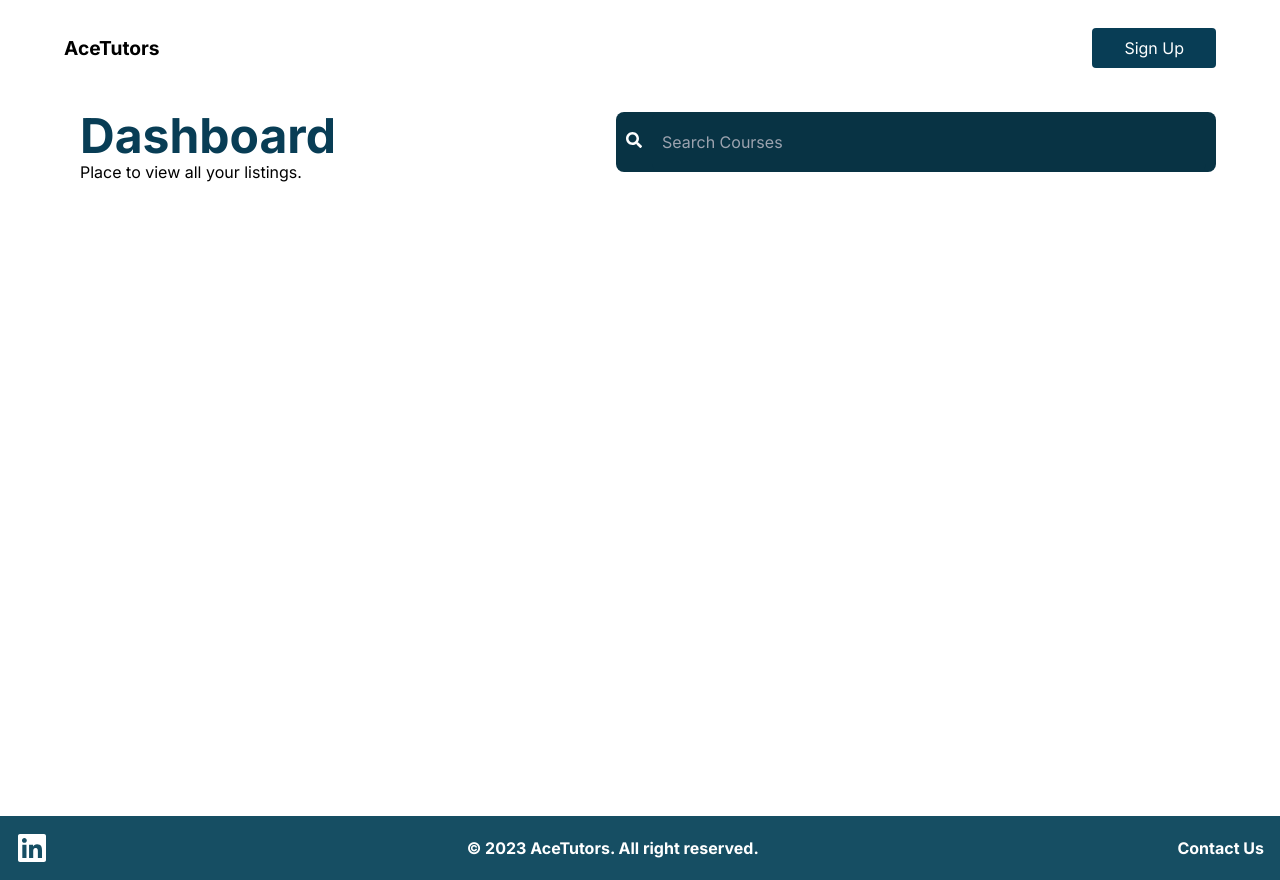
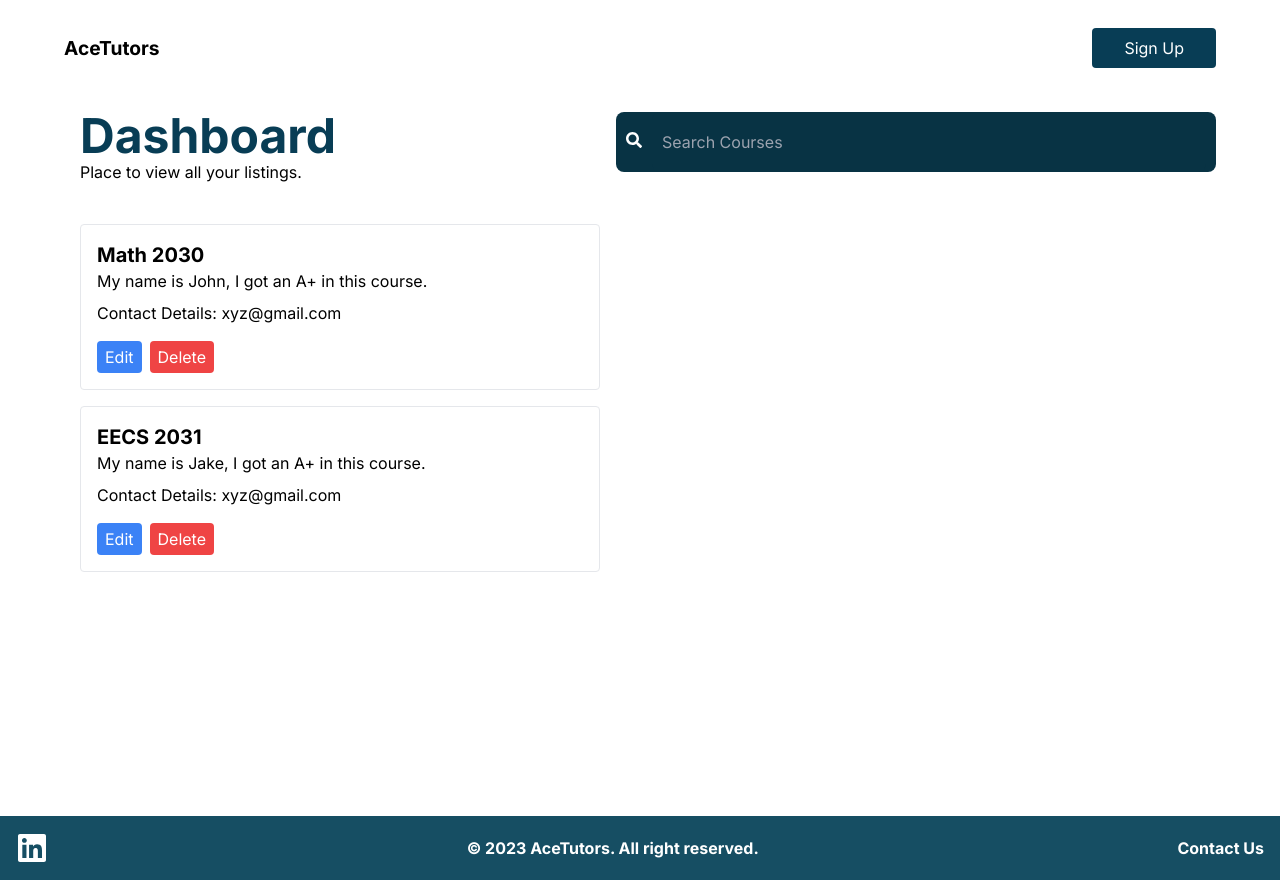
Before and after one commit to ArjunSasidaran/AceTutors, a Next.js app: page /afterauthpagetutor in a window 1280 px wide. Built offline with nearby package versions, Linux system fonts and the light colour scheme.

Commit message:
Search bar and dashboard

```diff
--- /dev/null
+++ b/pages/afterauthpagetutor/Box.js
@@ -0,0 +1,26 @@
+// Box.js
+import React from "react";
+
+const Box = ({ coursename, bio, details, onEdit, onDelete }) => (
+  <div className="mb-4 p-4 border rounded">
+    <h2 className="text-xl font-bold">{coursename}</h2>
+    <p className="mb-2">{bio}</p>
+    <p>{details}</p>
+    <div className="mt-4">
+      <button
+        onClick={onEdit}
+        className="mr-2 bg-blue-500 text-white px-2 py-1 rounded"
+      >
+        Edit
+      </button>
+      <button
+        onClick={onDelete}
+        className="bg-red-500 text-white px-2 py-1 rounded"
+      >
+        Delete
+      </button>
+    </div>
+  </div>
+);
+
+export default Box;
--- a/pages/afterauthpagetutor/index.jsx
+++ b/pages/afterauthpagetutor/index.jsx
@@ -2,6 +2,8 @@ import React, { useState } from "react";
 import { FaSearch } from "react-icons/fa";
 import styles from 'pages/afterauthpagetutor/afterauthpage.module.css';
 import Link from "next/link";
+import Box from "./Box"; // Import the Box component
+
 
 const Index = () => {
   const [input, setInput] = useState('');
@@ -37,6 +39,18 @@ const Index = () => {
         <p className="mb-10">
           Place to view all your listings.
         </p>
+
+        <Box
+          coursename="Math 2030"
+          bio="My name is John, I got an A+ in this course."
+          details="Contact Details: xyz@gmail.com"
+        />
+        <Box
+          coursename="EECS 2031"
+          bio="My name is Jake, I got an A+ in this course."
+          details="Contact Details: xyz@gmail.com"
+        />
+
       </div>
 
       {/* Search bar on the right */}
@@ -55,7 +69,7 @@ const Index = () => {
         </div>
         <div className={styles.searchResults}>
           {results.map((result) => (
-            <a key={result.id} href="/calendar">
+            <a key={result.id} href="/calender">
               <button className={styles.resultButton}>{result.title}</button>
             </a>
           ))}
```
